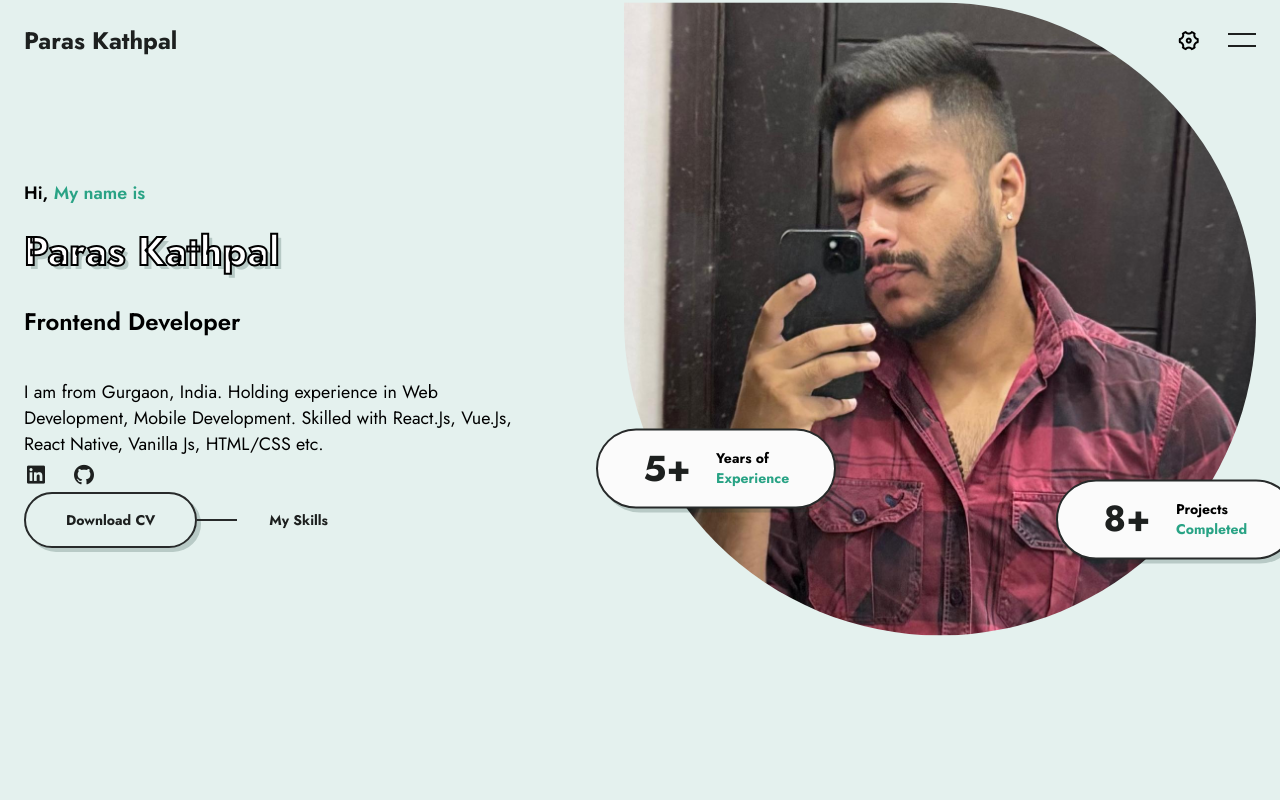
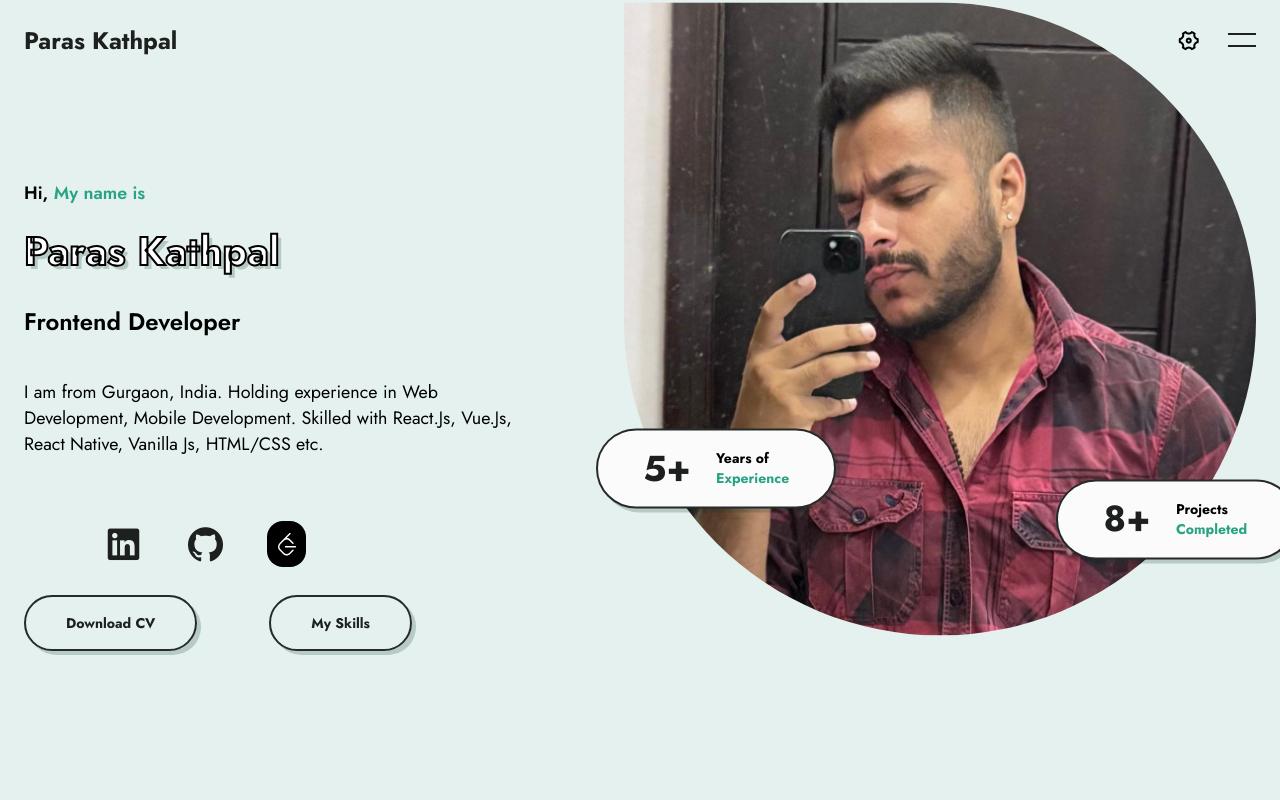
Before and after one commit to paraskathpal/Web-portfolio, a website built with Parcel: page src/index.html in a window 1280 px wide. Shown: the top 800 px of the page. Built offline with nearby package versions, Linux system fonts and the light colour scheme.

Commit message:
Added leetcode icon.

```diff
--- a/src/css/styles.css
+++ b/src/css/styles.css
@@ -174,9 +174,16 @@ textarea {
 }
 /* - - - - - - - - - REUSABLE - - - - - - - - - - */
 
-.social-links {
+.social-link {
   display: inline-flex;
   column-gap: 1.5rem;
+}
+
+.leetcode {
+  background-color: black;
+  border-radius: 1rem;
+  padding: 0.5rem;
+  width: 39px;
 }
 
 .social-link {
@@ -190,7 +197,7 @@ textarea {
 }
 
 .section {
-  padding-block: 7rem;
+  padding-block: 7rem 0rem;
 }
 
 .home-container {
@@ -284,10 +291,20 @@ textarea {
 .home-desc {
   font-size: var(--large-size);
   max-width: 520px;
+  margin-bottom: 4rem;
 }
 
-.home-socials {
-  margin-block: 1.75rem 2.5rem;
+.home-social {
+  display: flex;
+  margin-block: 1.75rem;
+  width: 400px;
+  justify-content: center;
+  font-size: 42px;
+}
+
+.home-social .social-link {
+  font-size: 42px;
+  margin-inline-end: 2.5rem;
 }
 
 .home-btns {
@@ -296,7 +313,8 @@ textarea {
   column-gap: 4.5rem;
 }
 
-.btn, .home-link {
+.btn,
+.home-link {
   display: inline-block;
   color: var(--title-color);
   font-size: var(--small-size);
@@ -312,7 +330,7 @@ textarea {
 }
 
 .btn::before {
-  content: '';
+  content: "";
   position: absolute;
   inset: 2px;
   background-color: var(--first-color);
@@ -335,7 +353,7 @@ textarea {
   opacity: 1;
 }
 .home-link::before {
-  content: '';
+  content: "";
   position: absolute;
   left: -124%;
   top: 50%;
@@ -344,8 +362,3 @@ textarea {
   height: 2px;
   background-color: var(--border-color);
 }
-
-.skills {
-  height: 100vh;
-  scroll-behavior: smooth;
-}
--- a/src/index.html
+++ b/src/index.html
@@ -100,7 +100,7 @@
               Vanilla Js, HTML/CSS etc.
             </p>
           </div>
-          <div class="home-social social-links">
+          <div class="home-social">
             <a
               href="https://www.linkedin.com/in/paras-kathpal-136412162/"
               target="_blank"
@@ -115,6 +115,14 @@
             >
               <i class="ri-github-fill"></i>
             </a>
+            <a
+              aria-label="leetcode"
+              href="https://leetcode.com/u/parasKathpal/"
+              target="_blank"
+              class="social-link leetcode"
+            >
+              <img src="assets/leetcode.svg" />
+            </a>
           </div>
           <div class="home-btns">
             <a
@@ -123,7 +131,7 @@
               class="btn"
               >Download CV</a
             >
-            <a href="#skills" class="home-link">My Skills</a>
+            <a href="#skills" class="btn">My Skills</a>
           </div>
         </div>
       </section>
```
Also changed, not shown: src/assets/leetcode.svg (added).
